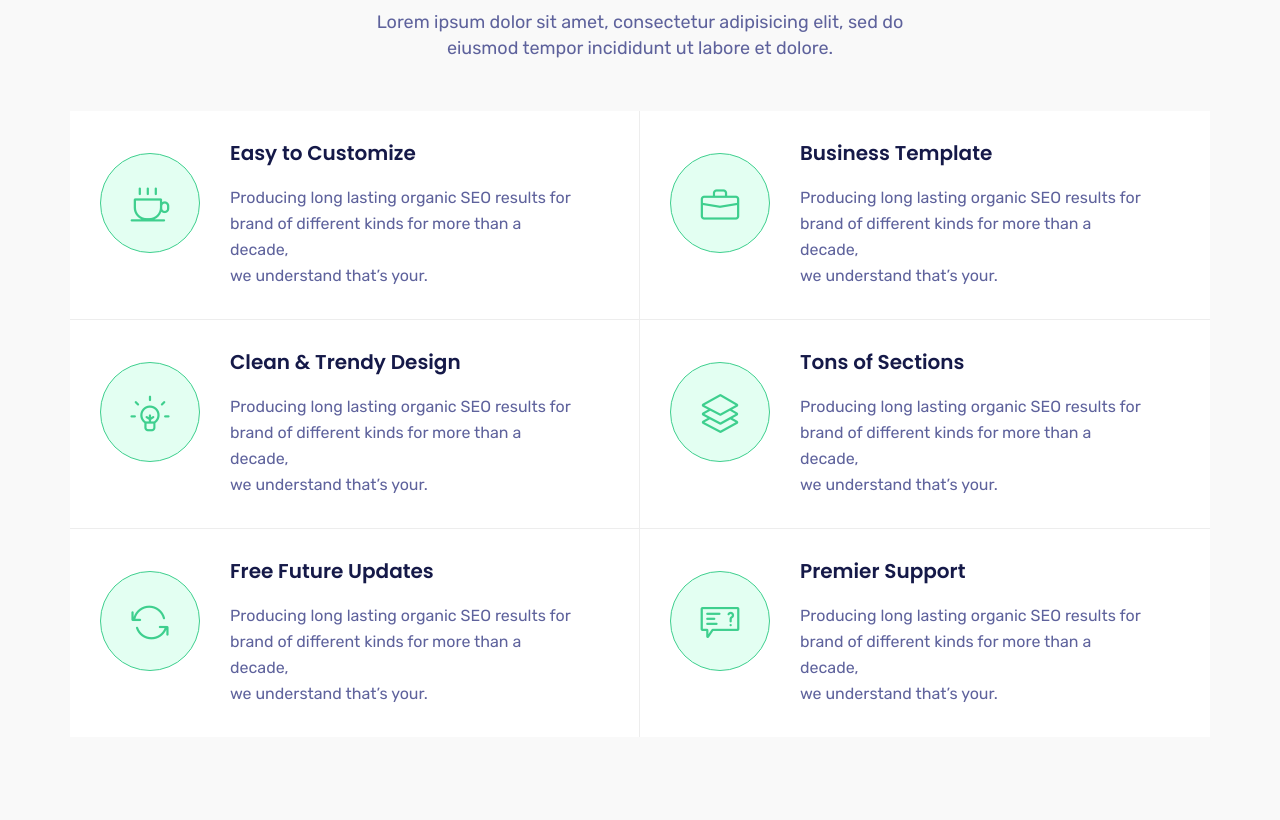
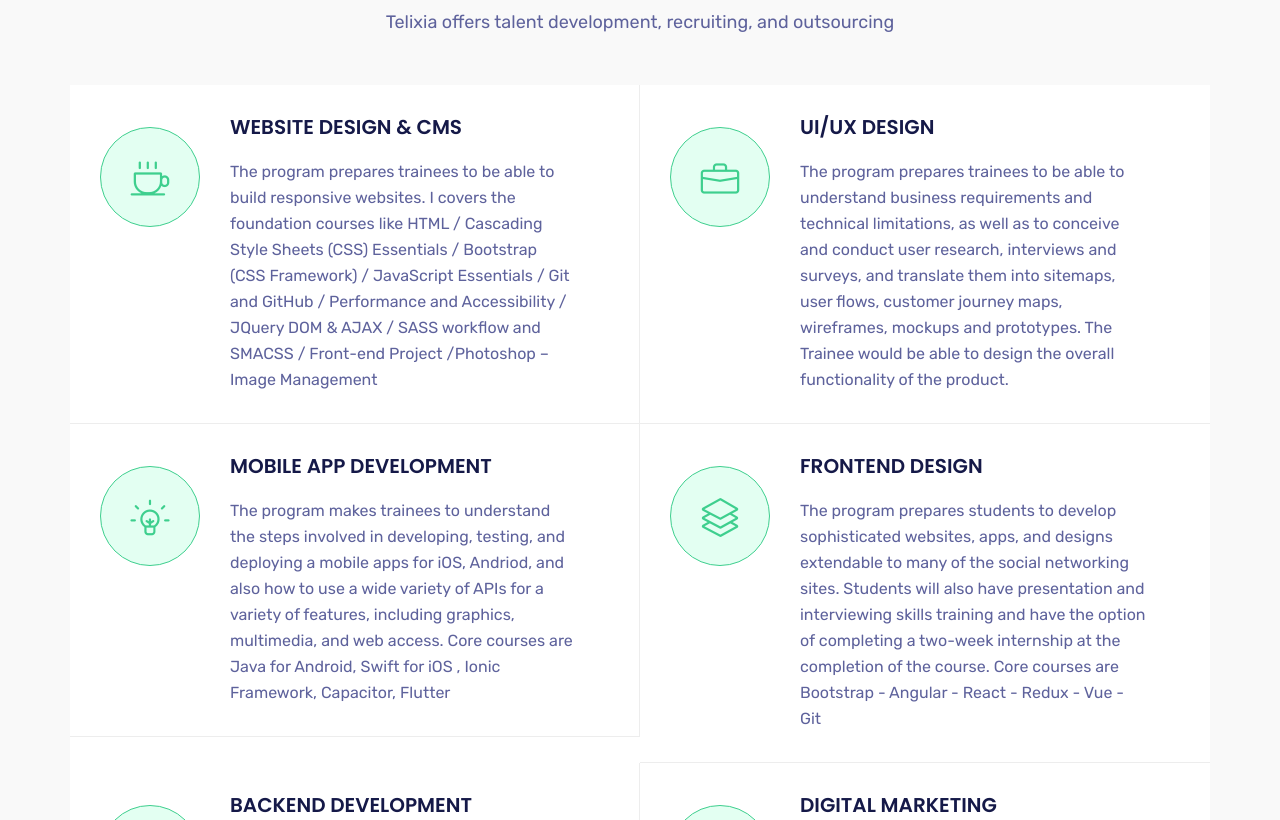
Before and after one commit to Nditah/telixia-website, a plain HTML site: page index.html in a window 1280 px wide. Shown: the part 1918-2738 px from the top of the page. Drawn offline with Linux system fonts and the light colour scheme; files whose address does not match are found by name.

Commit message:
Put services section text

```diff
--- a/index.html
+++ b/index.html
@@ -187,7 +187,7 @@
                         <div>
                             <h2 class="section-title">Services We Provide</h2>
                             <div class="desc-text">
-                                <p>Lorem ipsum dolor sit amet, consectetur adipisicing elit, sed do <br> eiusmod tempor incididunt ut labore et dolore.</p>
+                                <p>Telixia offers talent development, recruiting, and outsourcing</p>
                             </div>
                         </div>
                     </div>
@@ -205,8 +205,9 @@
                             <i class="lni-coffee-cup"></i>
                         </div>
                         <div class="feature-info float-left">
-                            <h4>Easy to Customize</h4>
-                            <p>Producing long lasting organic SEO results for <br> brand of different kinds for more than a decade,<br> we understand that’s your.</p>
+                            <h4>WEBSITE DESIGN & CMS</h4>
+                            <p>The program prepares trainees to be able to build responsive websites. I covers the foundation courses like HTML / Cascading Style Sheets (CSS) Essentials / Bootstrap (CSS Framework) / JavaScript Essentials / Git and GitHub
+                                / Performance and Accessibility / JQuery DOM & AJAX / SASS workflow and SMACSS / Front-end Project /Photoshop – Image Management</p>
                         </div>
                     </div>
                     <!-- End Fetatures -->
@@ -221,8 +222,9 @@
                             <i class="lni-briefcase"></i>
                         </div>
                         <div class="feature-info float-left">
-                            <h4>Business Template</h4>
-                            <p>Producing long lasting organic SEO results for <br> brand of different kinds for more than a decade,<br> we understand that’s your.</p>
+                            <h4>UI/UX DESIGN</h4>
+                            <p>The program prepares trainees to be able to understand business requirements and technical limitations, as well as to conceive and conduct user research, interviews and surveys, and translate them into sitemaps, user flows,
+                                customer journey maps, wireframes, mockups and prototypes. The Trainee would be able to design the overall functionality of the product.</p>
                         </div>
                     </div>
                     <!-- End Fetatures -->
@@ -237,8 +239,9 @@
                             <i class="lni-invention"></i>
                         </div>
                         <div class="feature-info float-left">
-                            <h4>Clean & Trendy Design</h4>
-                            <p>Producing long lasting organic SEO results for <br> brand of different kinds for more than a decade,<br> we understand that’s your.</p>
+                            <h4>MOBILE APP DEVELOPMENT</h4>
+                            <p>The program makes trainees to understand the steps involved in developing, testing, and deploying a mobile apps for iOS, Andriod, and also how to use a wide variety of APIs for a variety of features, including graphics, multimedia,
+                                and web access. Core courses are Java for Android, Swift for iOS , Ionic Framework, Capacitor, Flutter</p>
                         </div>
                     </div>
                     <!-- End Fetatures -->
@@ -253,8 +256,9 @@
                             <i class="lni-layers"></i>
                         </div>
                         <div class="feature-info float-left">
-                            <h4>Tons of Sections</h4>
-                            <p>Producing long lasting organic SEO results for <br> brand of different kinds for more than a decade,<br> we understand that’s your.</p>
+                            <h4>FRONTEND DESIGN</h4>
+                            <p>The program prepares students to develop sophisticated websites, apps, and designs extendable to many of the social networking sites. Students will also have presentation and interviewing skills training and have the option
+                                of completing a two-week internship at the completion of the course. Core courses are Bootstrap - Angular - React - Redux - Vue - Git</p>
                         </div>
                     </div>
                     <!-- End Fetatures -->
@@ -269,8 +273,9 @@
                             <i class="lni-reload"></i>
                         </div>
                         <div class="feature-info float-left">
-                            <h4>Free Future Updates</h4>
-                            <p>Producing long lasting organic SEO results for <br> brand of different kinds for more than a decade,<br> we understand that’s your.</p>
+                            <h4>BACKEND DEVELOPMENT</h4>
+                            <p>The program prepares trainees to be able to rapidly integrate a frontend with server side logic, build reusable code and libraries for future use, optimize an application for maximum speed and scalability, implement security
+                                and data protection, design and implement data storage solutions. Core courses are Node - Express - MongoDB - MySql - Cloud - Git</p>
                         </div>
                     </div>
                     <!-- End Fetatures -->
@@ -285,8 +290,9 @@
                             <i class="lni-support"></i>
                         </div>
                         <div class="feature-info float-left">
-                            <h4>Premier Support</h4>
-                            <p>Producing long lasting organic SEO results for <br> brand of different kinds for more than a decade,<br> we understand that’s your.</p>
+                            <h4>DIGITAL MARKETING</h4>
+                            <p>Digital marketing can be a crucial tool to grow a business. On this marketing course you will explore what digital marketing is, why it is important and look at some digital marketing strategies including display advertising,
+                                pay per click advertising, search engine optimisation and email marketing. Finally, we will discuss the importance of balancing and integrating different digital marketing strategies and how companies target customers.</p>
                         </div>
                     </div>
                     <!-- End Fetatures -->
@@ -309,10 +315,9 @@
                 <div class="col-lg-12">
                     <div class="showcase-text section-header text-center">
                         <div>
-                            <h2 class="section-title">Recent Works</h2>
+                            <h2 class="section-title">Portfolio</h2>
                             <div class="desc-text">
-                                <p>Lorem ipsum dolor sit amet, consectetur adipisicing elit, sed do</p>
-                                <p>eiusmod tempor incididunt ut labore et dolore.</p>
+                                <p>View Telixia software development projects: mobile & web apps, desktop software products. Let our solution speak for itself!</p>
                             </div>
                         </div>
                     </div>
```
